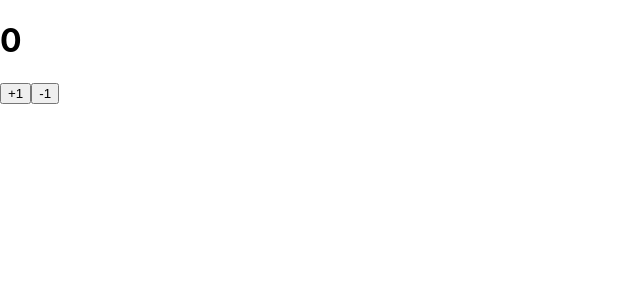
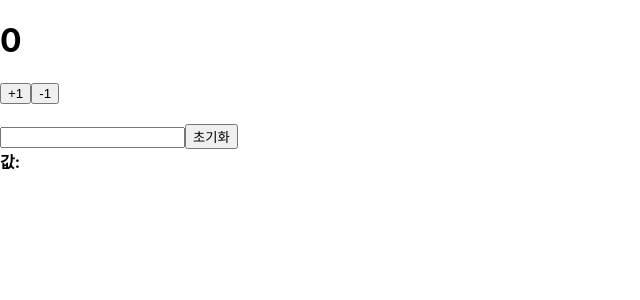
Before and after one commit to kuzhi23/ReactStudy, a React (Create React App) app in the folder chapter01/: page / in a window 1280 px wide. Shown: the top 300 px of the page, without its empty margins (0-640 px from the left). Built offline with nearby package versions, Linux system fonts and the light colour scheme.

Commit message:
react input 상태관리 onChange

```diff
--- a/chapter01/src/App.js
+++ b/chapter01/src/App.js
@@ -1,8 +1,15 @@
 import React from "react";
+import InputSample from "./component/InputSample";
 import Counter from "./component/Counter";
 
 function App() {
-  return <Counter />;
+  return (
+    <>
+      <Counter />
+      <br />
+      <InputSample />
+    </>
+  );
 }
 
 export default App;
--- /dev/null
+++ b/chapter01/src/component/InputSample.js
@@ -0,0 +1,23 @@
+import React, { useState } from "react";
+
+function InputSample() {
+  const [text, setText] = useState("");
+  const onChange = (e) => {
+    setText(e.target.value);
+  };
+  const onReset = () => {
+    setText("");
+  };
+  return (
+    <div>
+      <input onChange={onChange} value={text} />
+      <button onClick={onReset}>초기화</button>
+      <div>
+        <b>값:</b>
+        {text}
+      </div>
+    </div>
+  );
+}
+
+export default InputSample;
```
